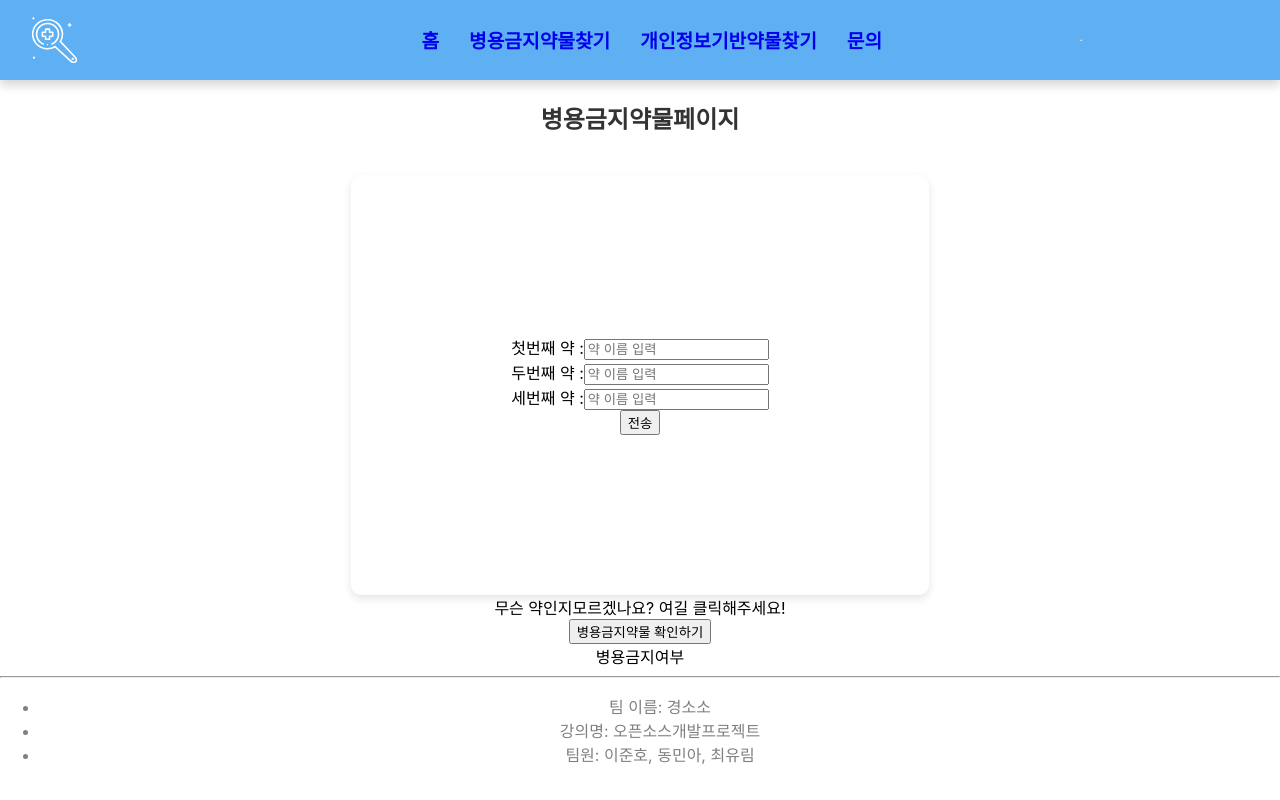
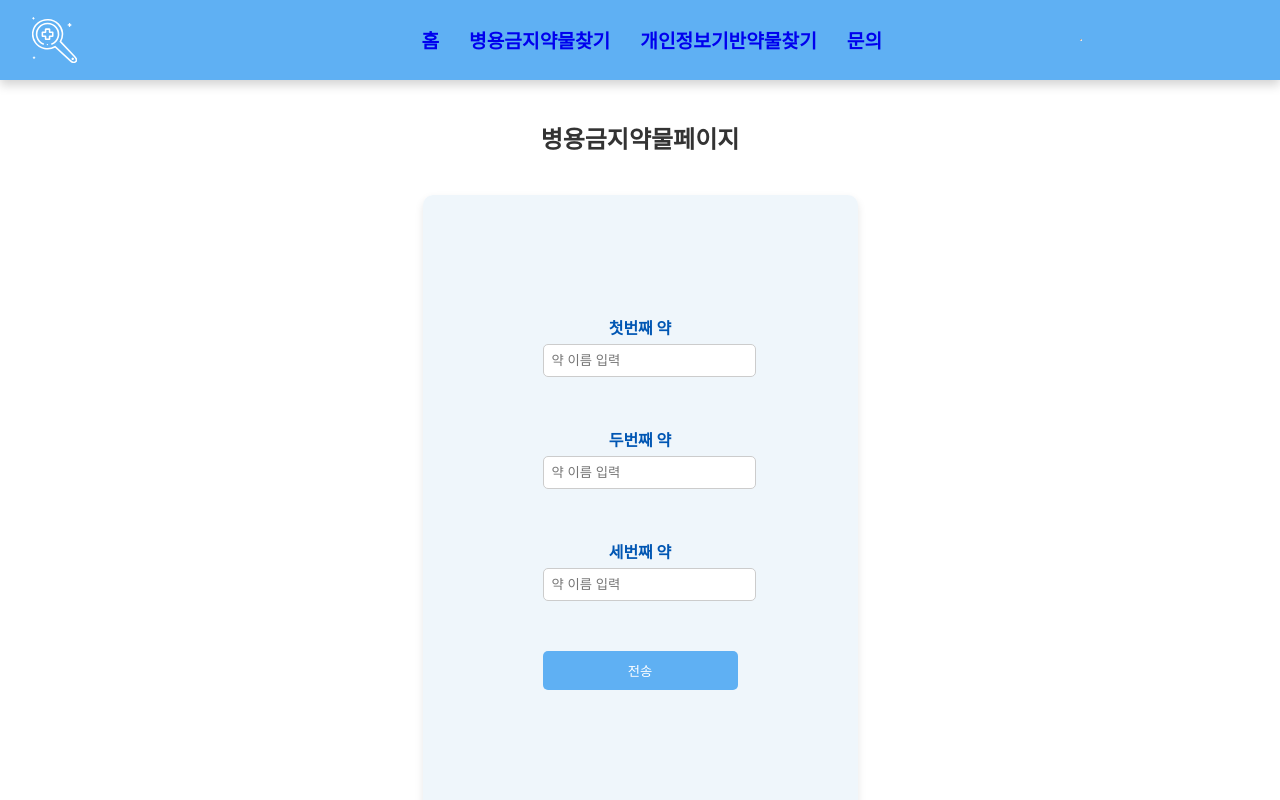
Before and after one commit to LovellR/GSS_Project, a React (Create React App) app in the folder oss-project/: page /search in a window 1280 px wide. Shown: the top 800 px of the page. Built offline with nearby package versions, Linux system fonts and the light colour scheme.

Commit message:
병용금지약물조회버튼 수정

```diff
--- a/oss-project/src/JS/Search.js
+++ b/oss-project/src/JS/Search.js
@@ -36,15 +36,15 @@ const Search = () => {
             <div className='medi-container'>
                 <div className="medicine">
                     <div className="medicine-info">
-                        <span>첫번째 약 :</span>
+                        <span>첫번째 약</span>
                         <input type="text" placeholder="약 이름 입력" value={firstMedicine} onChange={(e)=> setFirstMedicine(e.target.value)}/>
                     </div>
                     <div className="medicine-info">
-                        <span>두번째 약 :</span>
+                        <span>두번째 약</span>
                         <input type="text" placeholder="약 이름 입력" value={secondMedicine} onChange={(e)=> setSecondMedicine(e.target.value)}/>
                     </div>
                     <div className="medicine-info">
-                        <span>세번째 약 :</span>
+                        <span>세번째 약</span>
                         <input type="text" placeholder="약 이름 입력" value={thirdMedicine} onChange={(e)=> setThirdMedicine(e.target.value)}/>
                     </div>
                     <button onClick={handleSubmit}>전송</button>
--- a/oss-project/src/JS/css/Search.css
+++ b/oss-project/src/JS/css/Search.css
@@ -1,12 +1,12 @@
 h2 {
     text-align: center;
-    margin-top: 20px;
+    margin-top: 40px;
     color: #333;
     padding-bottom: 20px;
 }
 
 .no-border {
-    border-bottom: none !important;
+    border-bottom: none
 }
 
 .medi-container {
@@ -17,8 +17,43 @@ h2 {
 }
 
 .medicine {
-    background-color: #fff;
-    padding: 20vh;
+    background-color: #deedf77e;
+    padding: 15vh;
     border-radius: 10px;
     box-shadow: 0 4px 8px rgba(0, 0, 0, 0.1);
 }
+
+.medicine-info {
+    margin-bottom: 50px;
+}
+
+.medicine-info span {
+    display: block;
+    margin-bottom: 5px;
+    font-weight: bold;
+    color: #0056b3;
+}
+
+.medicine-info input {
+    width: 100%;
+    padding: 8px;
+    border: 1px solid #ccc;
+    border-radius: 5px;
+}
+
+
+button {
+    display: block;
+    width: 100%;
+    padding: 10px;
+    background-color: rgb(95, 176, 243);
+    color: white;
+    border: none;
+    border-radius: 5px;
+    cursor: pointer;
+    margin-top: 10px;
+}
+
+button:hover {
+    background-color: #0056b3;
+}
```
